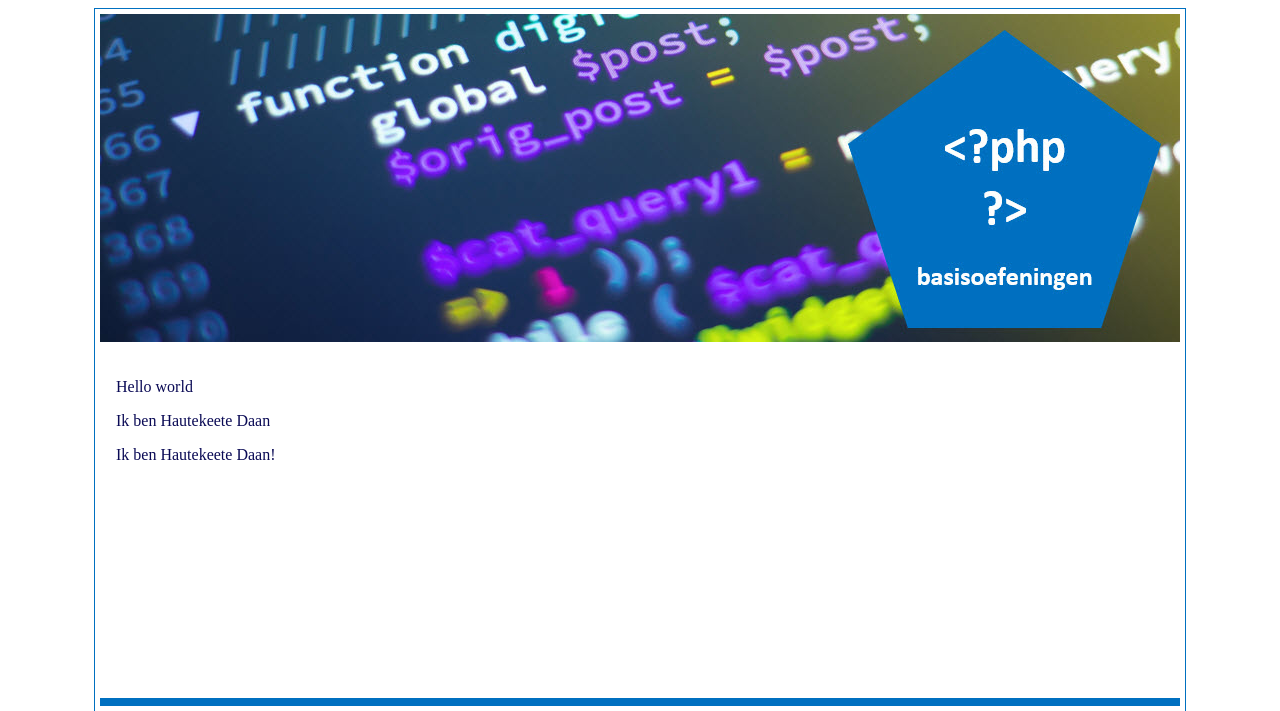
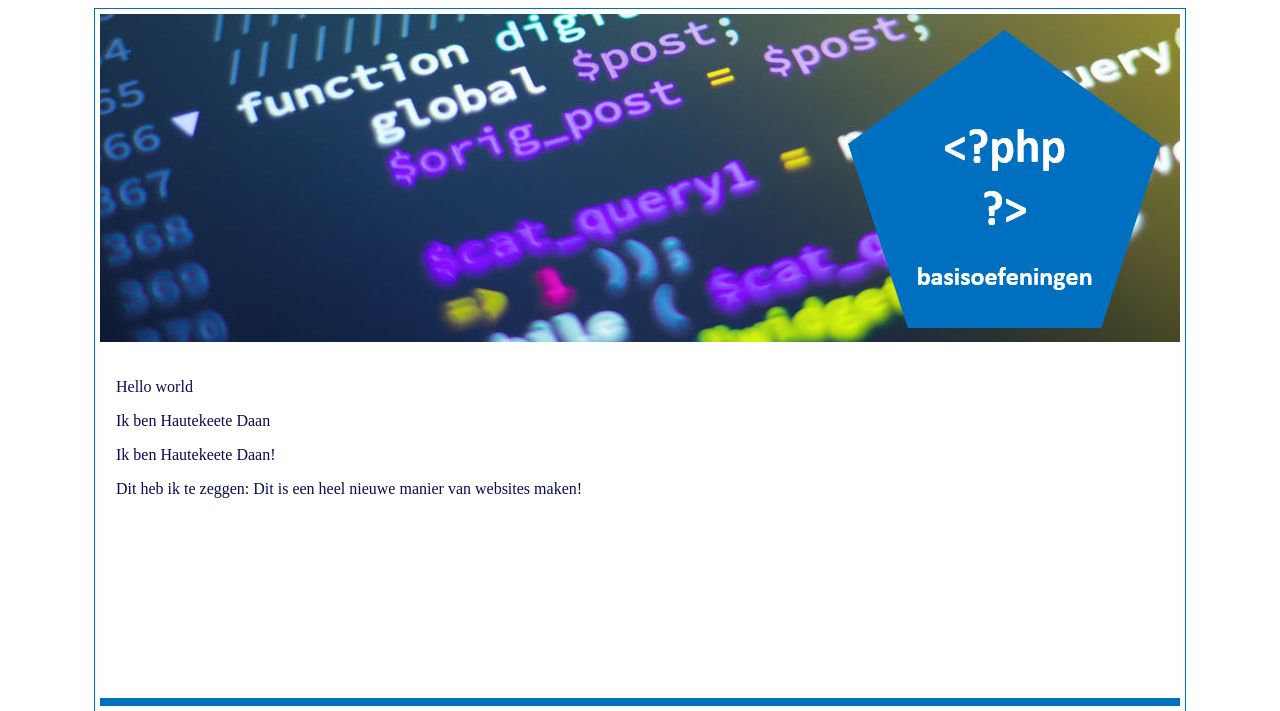
Before and after one commit to DaanHautekeete/Webd-php-sql, a PHP site: page /Intro.php in a window 1280 px wide. Shown: the top 711 px of the page. Run offline with PHP 8.4, Linux system fonts and the light colour scheme.

Commit message:
Test uitgevoerd

```diff
--- a/Les 1 - Daan Hautekeete/Intro.php
+++ b/Les 1 - Daan Hautekeete/Intro.php
@@ -33,10 +33,12 @@ width: 1080px;
     <?php
       // Variabele
       $mijnnaam = "Hautekeete Daan";
+			$boodschap = "Dit is een heel nieuwe manier van websites maken!";
 
       echo "<p>Hello world</p>";
       echo "<p>Ik ben $mijnnaam</p>";
       echo '<p>Ik ben '.$mijnnaam.'!</p>';
+			echo  "<p>Dit heb ik te zeggen: $boodschap <p>";
     ?>
   </main>
 	<footer>&nbsp;</footer>
```
